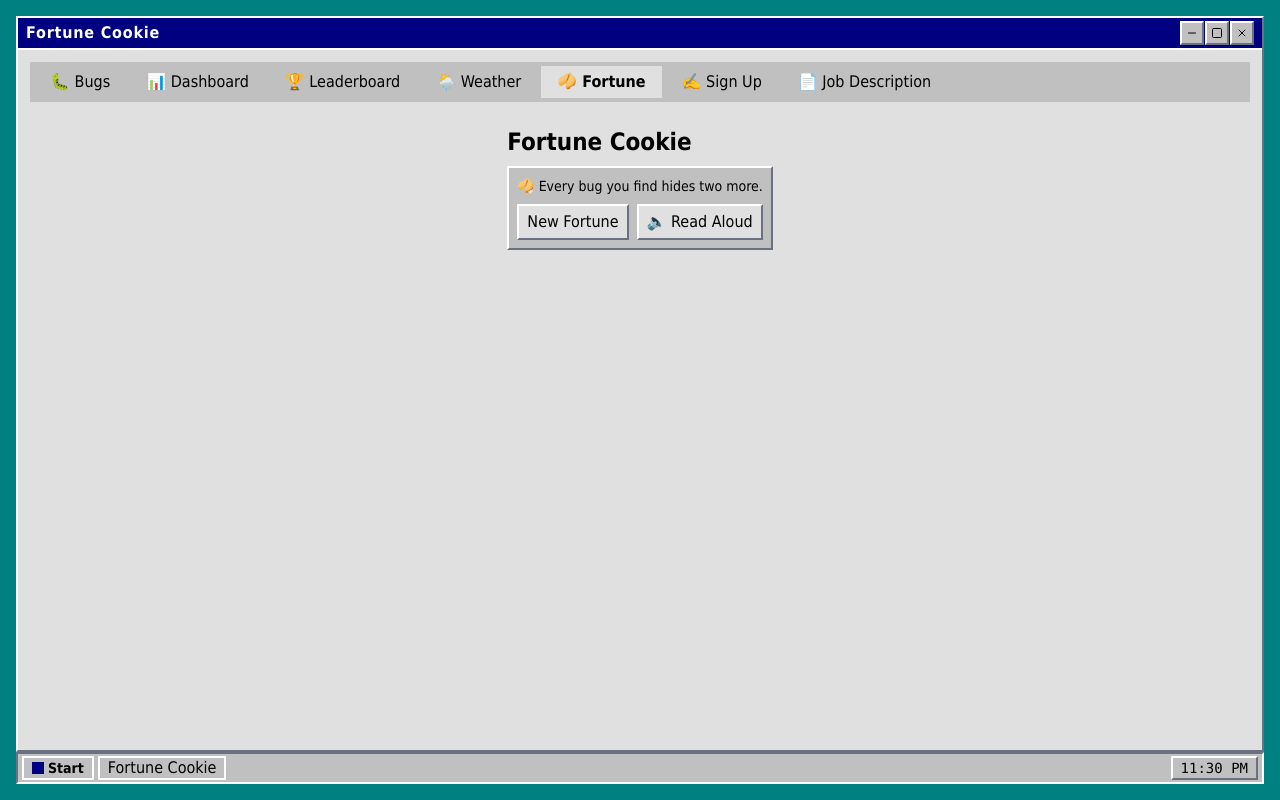
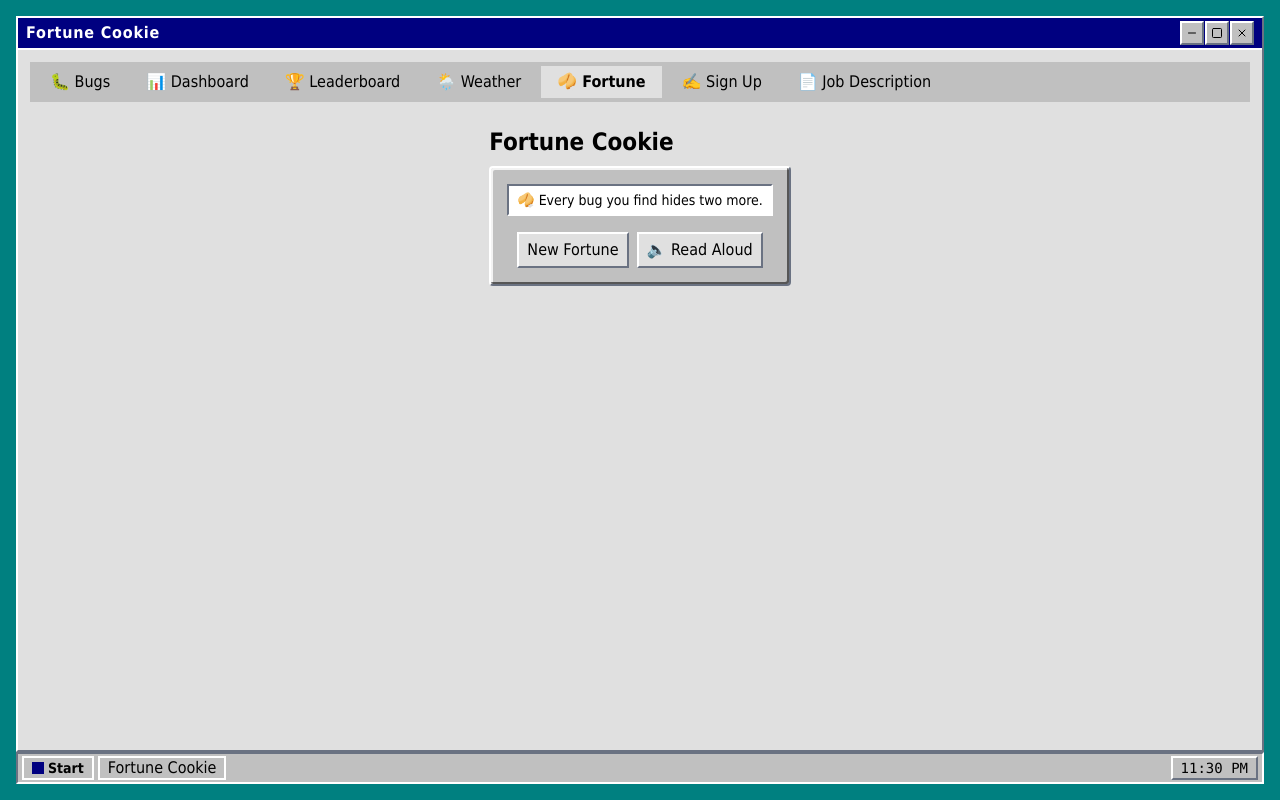
Before and after one commit to Typefacers/bug, a React (Vite) app: page /fortune in a window 1280 px wide. Built offline with nearby package versions, Linux system fonts and the light colour scheme.

Commit message:
Enhance fortune cookie page

```diff
--- a/src/components/FortuneCookie.tsx
+++ b/src/components/FortuneCookie.tsx
@@ -1,5 +1,6 @@
 import { useEffect, useState } from 'react'
-import { raised } from '../utils/win95'
+import { motion } from 'framer-motion'
+import { raised, sunken, windowShadow } from '../utils/win95'
 
 const FORTUNES = [
   'A bug in time saves nine more bugs.',
@@ -30,8 +31,18 @@ export default function FortuneCookie() {
   }, [])
 
   return (
-    <div className={`mt-2 text-center bg-[#C0C0C0] p-2 ${raised}`}>
-      <p className="text-sm">🥠 {fortune}</p>
+    <div
+      className={`mt-2 text-center bg-[#C0C0C0] p-4 ${raised} ${windowShadow} rounded`}
+    >
+      <motion.p
+        key={fortune}
+        initial={{ opacity: 0, y: -4 }}
+        animate={{ opacity: 1, y: 0 }}
+        transition={{ duration: 0.3 }}
+        className={`text-sm mb-2 px-2 py-1 bg-white inline-block ${sunken}`}
+      >
+        🥠 {fortune}
+      </motion.p>
       <div className="flex justify-center gap-2 mt-2">
         <button
           onClick={randomFortune}
```
Also changed, not shown: 1 other file (tests, documents, lock files or other folders).
